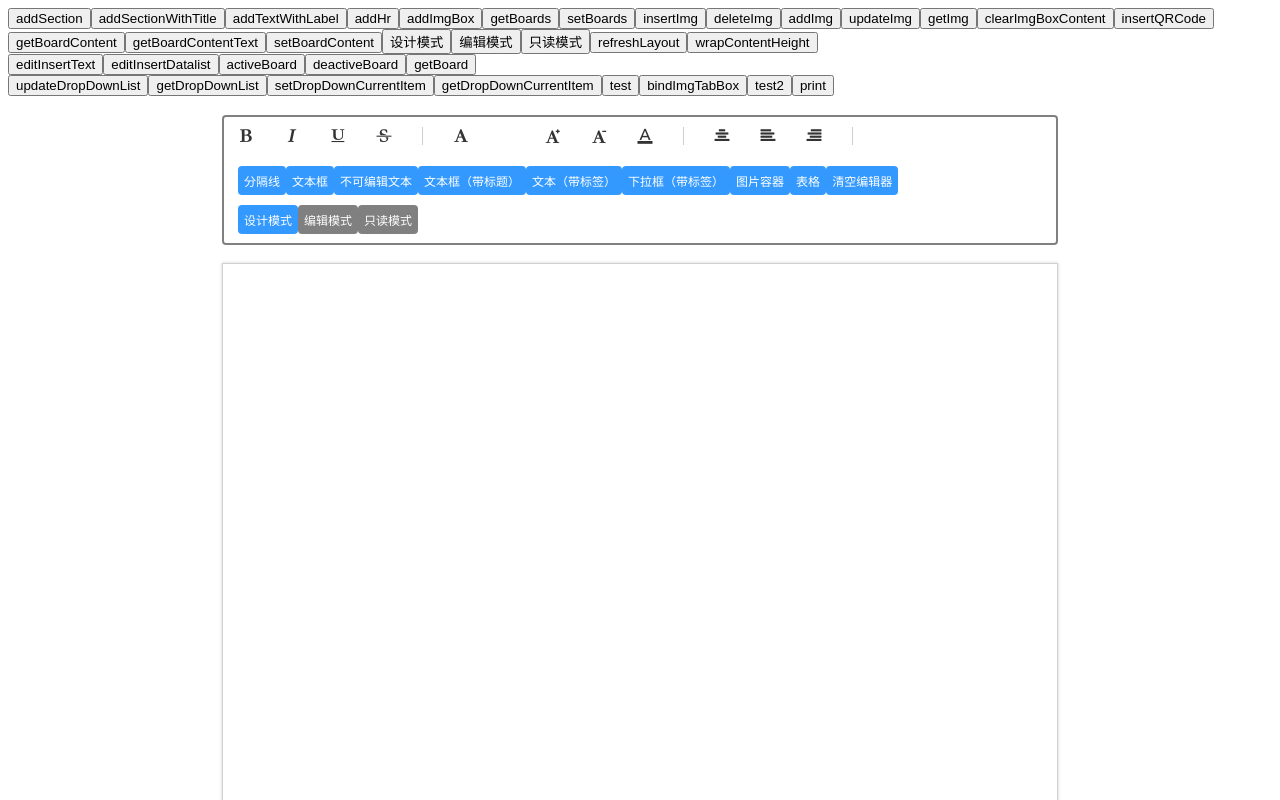
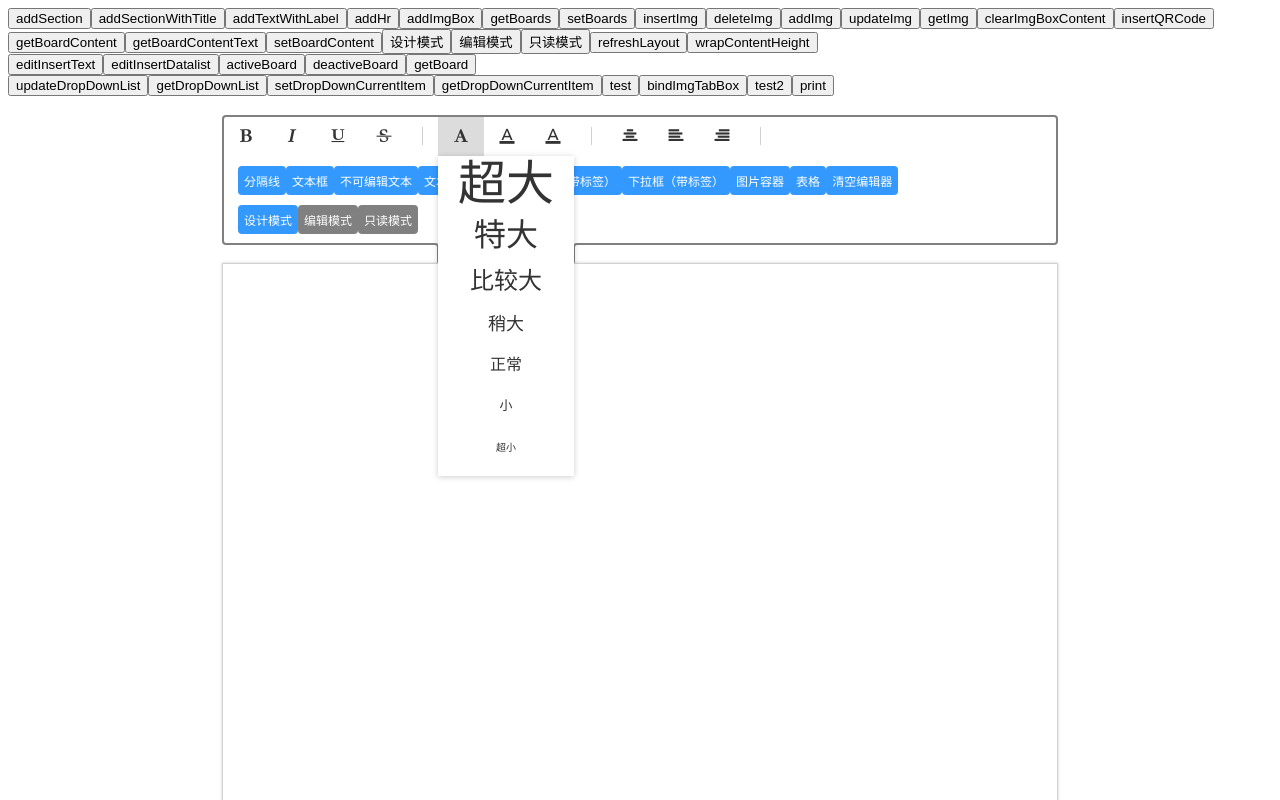
Before and after one commit to MaxYYYYY/vue-maxeditor, a Vue app: page / in a window 1280 px wide. Both pictures are taken after a click on the link 461 px from the left and 136 px from the top of the page. Shown: the top 800 px of the page. Built offline with nearby package versions, Linux system fonts and the light colour scheme.

Commit message:
菜单拓展：字体、背景颜色弹出菜单；字号弹出菜单

```diff
--- a/src/assets/maxeditor.vue
+++ b/src/assets/maxeditor.vue
@@ -888,7 +888,7 @@
           iframe.contentDocument.body.innerHTML = bodyHtml;
           iframe.contentDocument.head.innerHTML = str;
           iframe.contentWindow.print();
-          document.body.removeChild(iframe);
+          //document.body.removeChild(iframe);
           this.maxeditor_mode = oldMode;
           if (cb){
             cb()
--- a/src/assets/maxeidtor-toolbar.vue
+++ b/src/assets/maxeidtor-toolbar.vue
@@ -16,16 +16,71 @@
        @click="document.execCommand('strikeThrough', false, null)">
       <span class="maxeditor-icon maxeditor-icon-strikethrough"></span></a>
     <a class="maxeditor-toolbar-item-separator"></a>
-    <a title="字体大小" class="maxeditor-toolbar-item"
-       @click="document.execCommand('formatblock', false, '<h1>')"><span
-      class="maxeditor-icon maxeditor-icon-font"></span></a>
-    <a title="字体大小" class="maxeditor-toolbar-item"
-       @click="document.execCommand('formatblock', false, '<h1>')"><datalist><option>1</option><option>2</option></datalist></a>
-    <a title="增大字体" class="maxeditor-toolbar-item"
-       @click=""><span class="maxeditor-icon maxeditor-icon-font-plus"></span></a>
+    <a class="maxeditor-toolbar-item"
+       :class="{'maxeditor-bgcolor-gainsboro':current_pop_menu==='fontSize'}"
+       @click="current_pop_menu==='fontSize'?current_pop_menu='':current_pop_menu='fontSize'">
+      <span title="字体大小"  class="maxeditor-icon maxeditor-icon-font"></span>
+      <div v-show="current_pop_menu==='fontSize'" class="maxeditor-btn-menu-fontsize">
+        <div @click="document.execCommand('fontsize',false,'7')" class="maxeditor-hoverable"><font size="7">超大</font></div>
+        <div @click="document.execCommand('fontsize',false,'6')" class="maxeditor-hoverable"><font size="6">特大</font></div>
+        <div @click="document.execCommand('fontsize',false,'5')" class="maxeditor-hoverable"><font size="5">比较大</font></div>
+        <div @click="document.execCommand('fontsize',false,'4')" class="maxeditor-hoverable"><font size="4">稍大</font></div>
+        <div @click="document.execCommand('fontsize',false,'3')" class="maxeditor-hoverable"><font size="3">正常</font></div>
+        <div @click="document.execCommand('fontsize',false,'2')" class="maxeditor-hoverable"><font size="2">小</font></div>
+        <div @click="document.execCommand('fontsize',false,'1')" class="maxeditor-hoverable"><font size="1">超小</font></div>
+      </div>
+    </a>
+    <!--<a title="增大字体" class="maxeditor-toolbar-item"
+       @click="increaseFontSize"><span class="maxeditor-icon maxeditor-icon-font-plus"></span></a>
     <a title="减小字体" class="maxeditor-toolbar-item"
-       @click=""><span class="maxeditor-icon maxeditor-icon-font-minus"></span></a>
-    <a title="字体颜色" class="maxeditor-toolbar-item"><span class="maxeditor-icon maxeditor-icon-tint"></span></a>
+       @click="decreaseFontSize"><span
+      class="maxeditor-icon maxeditor-icon-font-minus"></span></a>-->
+    <a class="maxeditor-toolbar-item"
+       :class="{'maxeditor-bgcolor-gainsboro':current_pop_menu==='textColor'}"
+       @click="current_pop_menu==='textColor'?current_pop_menu='':current_pop_menu='textColor'">
+      <span title="字体颜色" class="maxeditor-icon maxeditor-icon-tint"></span>
+      <div v-show="current_pop_menu==='textColor'" class="maxeditor-btn-menu-textcolor">
+        <div @click="changeTextColor('white')"
+             style="width: 20px;height: 20px;position: relative;display: inline-block;background-color: white;outline: gray auto 1px;"></div>
+        <div @click="changeTextColor('grey')"
+             style="width: 20px;height: 20px;position: relative;display: inline-block;background-color: grey"></div>
+        <div @click="changeTextColor('black')"
+             style="width: 20px;height: 20px;position: relative;display: inline-block;background-color: black"></div>
+        <div @click="changeTextColor('red')"
+             style="width: 20px;height: 20px;position: relative;display: inline-block;background-color: red"></div>
+        <div @click="changeTextColor('yellow')"
+             style="width: 20px;height: 20px;position: relative;display: inline-block;background-color: yellow"></div>
+        <div @click="changeTextColor('blue')"
+             style="width: 20px;height: 20px;position: relative;display: inline-block;background-color: blue"></div>
+        <div @click="changeTextColor('green')"
+             style="width: 20px;height: 20px;position: relative;display: inline-block;background-color: green"></div>
+        <div @click="changeTextColor('brown')"
+             style="width: 20px;height: 20px;position: relative;display: inline-block;background-color: brown"></div>
+      </div>
+    </a>
+    <a class="maxeditor-toolbar-item"
+       :class="{'maxeditor-bgcolor-gainsboro':current_pop_menu==='bgColor'}"
+       @click="current_pop_menu==='bgColor'?current_pop_menu='':current_pop_menu='bgColor'">
+      <span title="背景颜色" class="maxeditor-icon maxeditor-icon-tint"></span>
+      <div v-show="current_pop_menu==='bgColor'" class="maxeditor-btn-menu-textcolor">
+        <div @click="changeBgColor('white')"
+             style="width: 20px;height: 20px;position: relative;display: inline-block;background-color: white;outline: gray auto 1px;"></div>
+        <div @click="changeBgColor('grey')"
+             style="width: 20px;height: 20px;position: relative;display: inline-block;background-color: grey"></div>
+        <div @click="changeBgColor('black')"
+             style="width: 20px;height: 20px;position: relative;display: inline-block;background-color: black"></div>
+        <div @click="changeBgColor('red')"
+             style="width: 20px;height: 20px;position: relative;display: inline-block;background-color: red"></div>
+        <div @click="changeBgColor('yellow')"
+             style="width: 20px;height: 20px;position: relative;display: inline-block;background-color: yellow"></div>
+        <div @click="changeBgColor('blue')"
+             style="width: 20px;height: 20px;position: relative;display: inline-block;background-color: blue"></div>
+        <div @click="changeBgColor('green')"
+             style="width: 20px;height: 20px;position: relative;display: inline-block;background-color: green"></div>
+        <div @click="changeBgColor('brown')"
+             style="width: 20px;height: 20px;position: relative;display: inline-block;background-color: brown"></div>
+      </div>
+    </a>
     <a class="maxeditor-toolbar-item-separator"></a>
     <a title="居中对齐" class="maxeditor-toolbar-item" :class="{'maxeditor-bgcolor-gainsboro':command.justifycenter}"
        @click="document.execCommand('justifycenter', false, null)"><span
@@ -38,7 +93,7 @@
       class="maxeditor-icon maxeditor-icon-align-right"></span></a>
     <a class="maxeditor-toolbar-item-separator"></a>
 
-    <div v-show="isModeBtnShow" class="maxeditor-p-b-10 maxeditor-p-t-10" >
+    <div v-show="isModeBtnShow" class="maxeditor-p-b-10 maxeditor-p-t-10">
       <button title="插入分隔线" class="maxeditor-toolbar-button maxeditor-m-l-15"
               @click="addHr">分隔线
       </button>
@@ -131,11 +186,15 @@
         }
       }
     },
+    directives: {
+
+    },
     data() {
       return {
         document: window.document,
         menu_normal_show: false,
-        command:{
+        current_pop_menu: '',
+        command: {
           bold: false,
           italic: false,
           underline: false,
@@ -239,13 +298,85 @@
       clearBoards() {
         this.$parent.clearBoards();
       },
+
+      //弹出菜单
+      hidePopMenu(event){
+        try{
+          if (event.target.className !== 'maxeditor-toolbar-item'){
+            this.current_pop_menu='';
+          }
+        }catch (e) {
+
+        }
+      },
+
+      //编辑方法
+      //改变背景色
+      changeBgColor(color) {
+        let selection = document.getSelection();
+        let selectionText = selection.toString();
+        let range = selection.getRangeAt(0);
+        let span = document.createElement('span');
+        span.style.backgroundColor = color;
+        range.surroundContents(span);
+      },
+      //改变字体颜色
+      changeTextColor(color) {
+        let selection = document.getSelection();
+        if (!selection) {
+          return
+        }
+        let selectionText = selection.toString();
+        let range = selection.getRangeAt(0);
+        let span = document.createElement('span');
+        span.style.color = color;
+        range.surroundContents(span);
+      },
+      //设置字号
+      setFontSize(size) {
+        //size为string
+        document.execCommand('fontsize', false, size)
+      },
+      //增大字号
+      increaseFontSize() {
+        //选区用span截断，防止整行文本操作
+        document.execCommand('formatblock', false, '<span>');
+        let selection = document.getSelection();
+        //未选择文本返回
+        if (selection.isCollapsed) {
+          return;
+        }
+        let fs = selection.baseNode.parentElement.style.fontSize;
+        let selectionEl = selection.baseNode.parentElement;
+        if (!fs) {
+          fs = '16px'
+        }
+        fs = parseInt(fs) + 1;
+        fs += 'px';
+        selectionEl.style.fontSize = fs;
+      },
+      //减小字号
+      decreaseFontSize() {
+        //选区用span截断，防止整行文本操作
+        document.execCommand('formatblock', false, '<span>');
+        let selection = document.getSelection();
+        //未选择文本返回
+        if (selection.isCollapsed) {
+          return;
+        }
+        let fs = selection.baseNode.parentElement.style.fontSize;
+        let selectionEl = selection.baseNode.parentElement;
+        if (!fs) {
+          fs = '16px'
+        }
+        fs = parseInt(fs) - 1;
+        fs += 'px';
+        selectionEl.style.fontSize = fs;
+      }
     },
     mounted() {
       this.$parent.toolBarLeft = this.$refs.maxEditorToolbar.getBoundingClientRect().left;
       //监听选区改变，高频事件
-      /*if (event.target.className === 'maxeditor-body-inner') {
-        this.blurAll()
-      }*/
       let command = this.command;
       document.onselectionchange = function (e) {
         command.bold = document.queryCommandState('bold');
@@ -255,7 +386,9 @@
         command.justifycenter = document.queryCommandState('justifycenter');
         command.justifyleft = document.queryCommandState('justifyleft');
         command.justifyright = document.queryCommandState('justifyright');
-      }
+      };
+      //点击弹出菜单外部是隐藏弹出菜单
+      document.addEventListener('click', this.hidePopMenu(event))
     },
     created() {
       console.log(this.width)
--- a/src/assets/style.css
+++ b/src/assets/style.css
@@ -5,7 +5,31 @@
   font-style: normal;
 }
 
-.maxeditor-bgcolor-gainsboro{
+.maxeditor-hoverable:hover {
+  background-color: gainsboro;
+}
+
+.maxeditor-btn-menu-fontsize {
+  width: 120px;
+  position: relative;
+  z-index: 500;
+  transition: 0.3s;
+  background-color: white;
+  padding: 8px;
+  box-shadow: 0 1px 6px rgba(0, 0, 0, .2);
+}
+
+.maxeditor-btn-menu-textcolor {
+  width: 200px;
+  height: 30px;
+  position: relative;
+  z-index: 500;
+  transition: 0.3s;
+  background-color: white;
+  box-shadow: 0 1px 6px rgba(0, 0, 0, .2);
+}
+
+.maxeditor-bgcolor-gainsboro {
   background-color: gainsboro;
 }
 
@@ -74,7 +98,7 @@
 }
 
 .maxeditor-body {
-
+  box-sizing: content-box;
   margin: 20px auto;
   padding: 20px;
   position: relative;
@@ -156,6 +180,8 @@
 }
 
 .maxeditor-toolbar-button {
+  position: relative;
+  z-index:1;
   display: inline-block;
   color: #fff;
   background-color: #39f;
@@ -166,7 +192,6 @@
   border-radius: 4px;
   cursor: pointer;
   outline: none;
-  position: relative;
 }
 
 .maxeditor-toolbar-button-disable {
```
